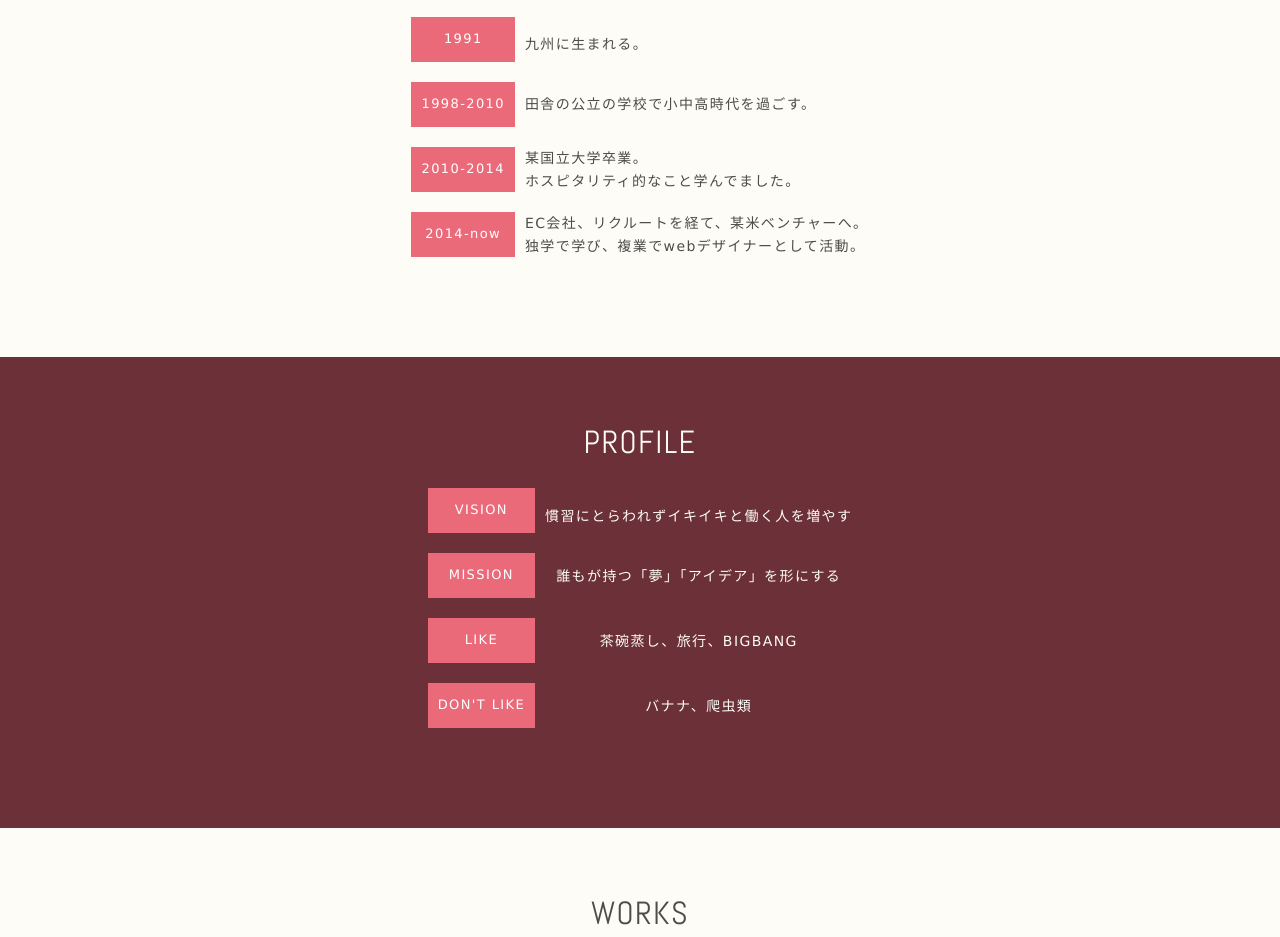
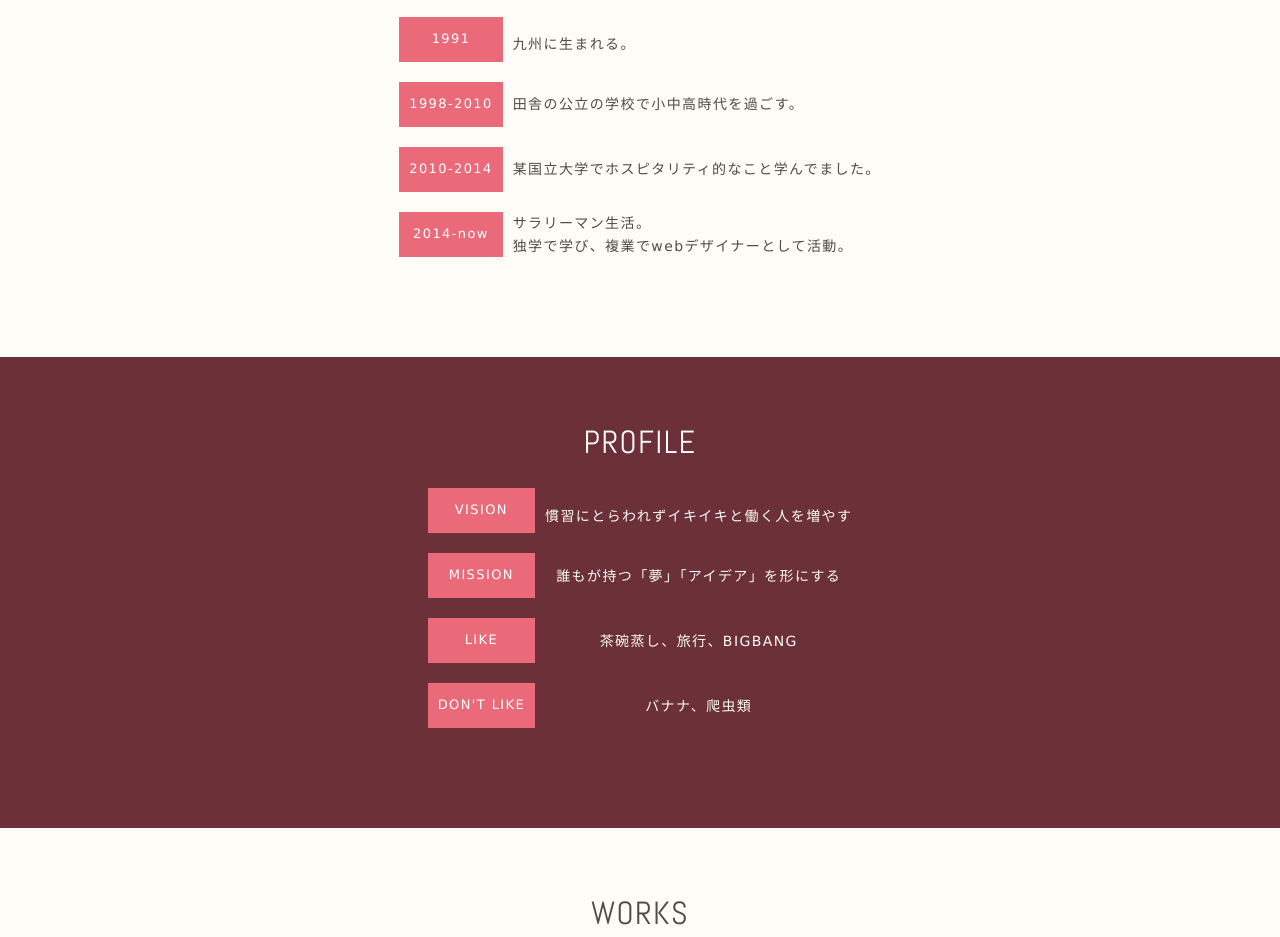
Before and after one commit to natsumi0814/natsumi0814.github.io, a plain HTML site: page index.html in a window 1280 px wide. Shown: the part 1221-2158 px from the top of the page. Drawn offline with nearby package versions, Linux system fonts and the light colour scheme.

Commit message:
キャリア修正_2

```diff
--- a/index.html
+++ b/index.html
@@ -67,11 +67,11 @@
                 </tr>
                 <tr>
                     <th>2010-2014</th>
-                    <td>某国立大学卒業。<br>ホスピタリティ的なこと学んでました。</td>
+                    <td>某国立大学でホスピタリティ的なこと学んでました。</td>
                 </tr>
                 <tr>
                     <th>2014-now</th>
-                    <td>EC会社、リクルートを経て、某米ベンチャーへ。<br>独学で学び、複業でwebデザイナーとして活動。</td>
+                    <td>サラリーマン生活。<br>独学で学び、複業でwebデザイナーとして活動。</td>
                 </tr>
             </table>
         </section>
```
